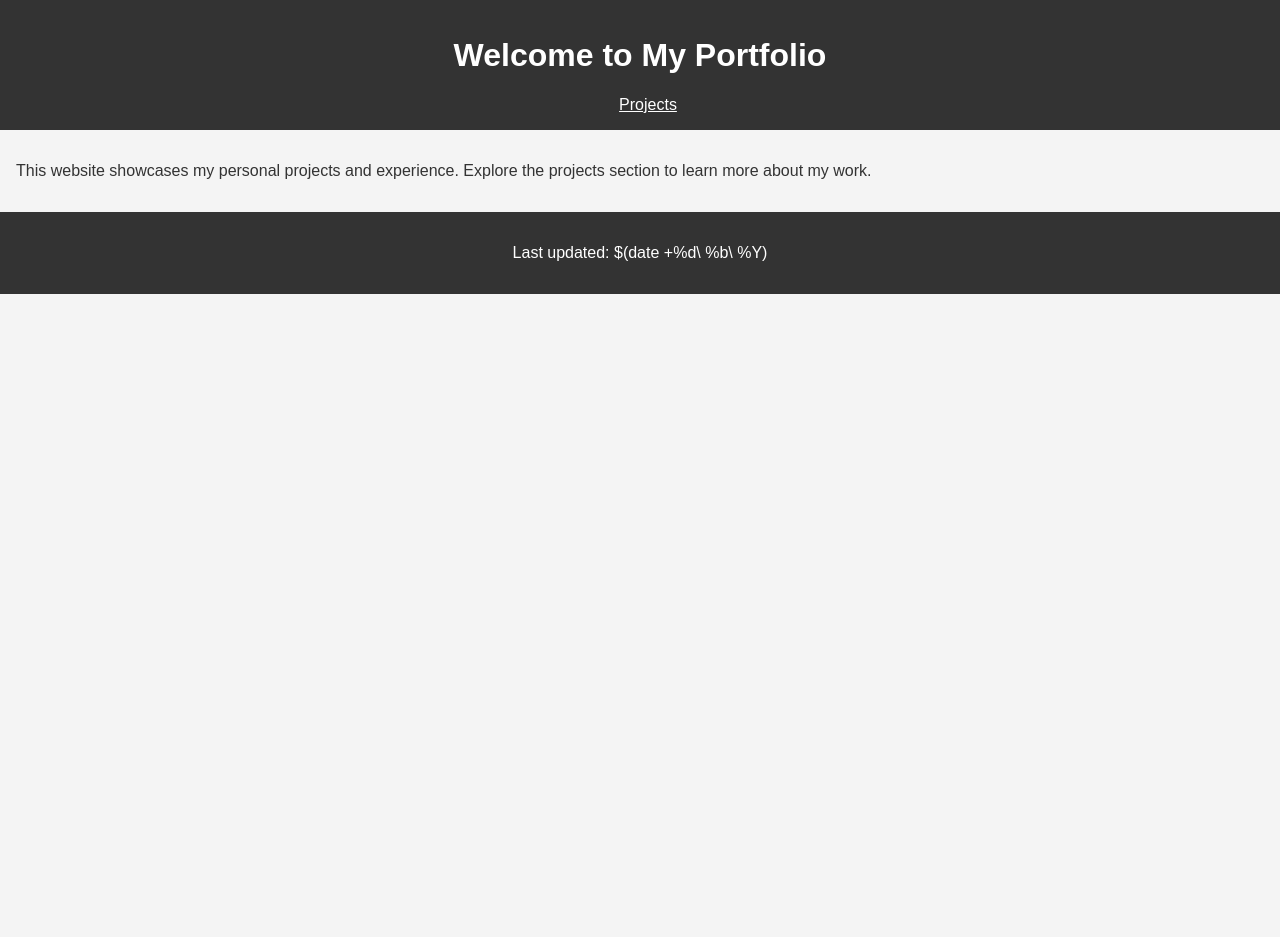
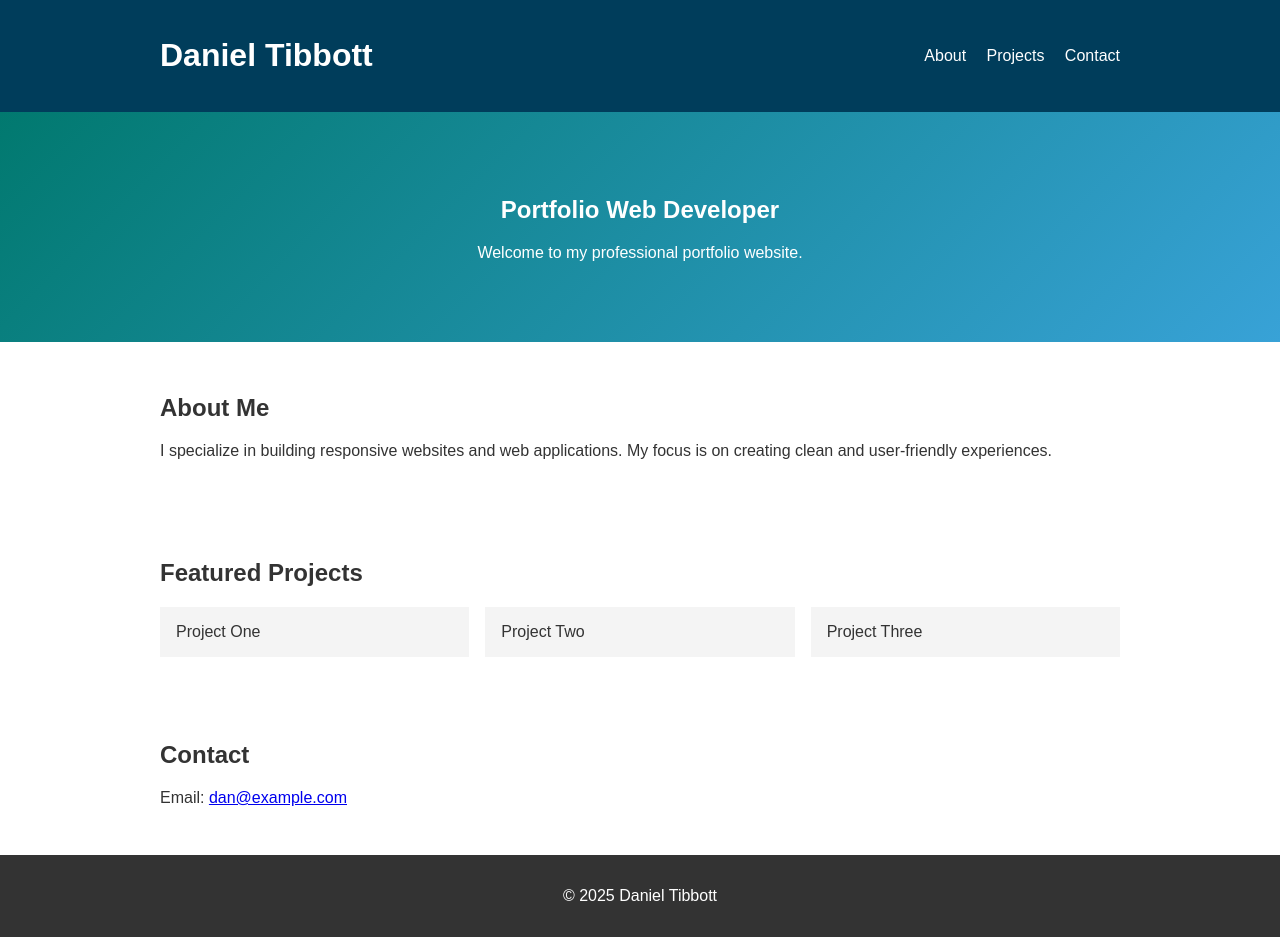
Before and after one commit to dan-tibbotts/tibbotts.com, a plain HTML site: page index.html in a window 1280 px wide. Before the commit the page ends 800 px from the top, so only its background shows below. Drawn offline with Linux system fonts and the light colour scheme.

Commit message:
Revamp portfolio design

```diff
--- a/index.html
+++ b/index.html
@@ -3,20 +3,58 @@
 <head>
   <meta charset="utf-8">
   <meta name="viewport" content="width=device-width, initial-scale=1">
-  <meta name="description" content="Personal Portfolio">
-  <title>My Portfolio</title>
+  <meta name="description" content="Portfolio of Daniel Tibbott">
+  <title>Daniel Tibbott - Portfolio</title>
   <link rel="stylesheet" href="style.css">
 </head>
 <body>
   <header>
-    <h1>Welcome to My Portfolio</h1>
-    <nav><a href="projects/index.html">Projects</a></nav>
+    <div class="container">
+      <h1>Daniel Tibbott</h1>
+      <nav>
+        <a href="#about">About</a>
+        <a href="#projects">Projects</a>
+        <a href="#contact">Contact</a>
+      </nav>
+    </div>
   </header>
-  <main>
-    <p>This website showcases my personal projects and experience. Explore the projects section to learn more about my work.</p>
-  </main>
+
+  <section class="hero">
+    <div class="container">
+      <h2>Portfolio Web Developer</h2>
+      <p>Welcome to my professional portfolio website.</p>
+    </div>
+  </section>
+
+  <section id="about" class="about">
+    <div class="container">
+      <h2>About Me</h2>
+      <p>I specialize in building responsive websites and web applications. My focus is on creating clean and user‑friendly experiences.</p>
+    </div>
+  </section>
+
+  <section id="projects" class="projects">
+    <div class="container">
+      <h2>Featured Projects</h2>
+      <div class="project-grid">
+        <div class="project-item">Project One</div>
+        <div class="project-item">Project Two</div>
+        <div class="project-item">Project Three</div>
+      </div>
+    </div>
+  </section>
+
+  <section id="contact" class="contact">
+    <div class="container">
+      <h2>Contact</h2>
+      <p>Email: <a href="mailto:dan@example.com">dan@example.com</a></p>
+    </div>
+  </section>
+
   <footer>
-    <p>Last updated: $(date +%d\ %b\ %Y)</p>
+    <div class="container">
+      <p>&copy; 2025 Daniel Tibbott</p>
+    </div>
   </footer>
 </body>
 </html>
--- a/style.css
+++ b/style.css
@@ -2,23 +2,71 @@ body {
   font-family: Arial, sans-serif;
   margin: 0;
   padding: 0;
-  background: #f4f4f4;
+  background: #fff;
   color: #333;
 }
-header, footer {
-  background: #333;
+
+header {
+  background: #003d5b;
   color: #fff;
+}
+
+header .container {
+  display: flex;
+  justify-content: space-between;
+  align-items: center;
   padding: 1em;
-  text-align: center;
 }
+
 header nav a {
   color: #fff;
   margin-left: 1em;
+  text-decoration: none;
 }
-main {
+
+.hero {
+  background: linear-gradient(135deg, #01796f, #38a2d7);
+  color: #fff;
+  padding: 4em 0;
+  text-align: center;
+}
+
+.about, .projects, .contact {
+  padding: 2em 0;
+}
+
+.container {
+  width: 90%;
+  max-width: 960px;
+  margin: 0 auto;
+}
+
+.project-grid {
+  display: flex;
+  flex-wrap: wrap;
+  gap: 1em;
+}
+
+.project-item {
+  flex: 1 1 calc(33% - 1em);
+  background: #f4f4f4;
   padding: 1em;
+  box-sizing: border-box;
 }
-main ul {
-  list-style-type: disc;
-  padding-left: 1.2em;
+
+footer {
+  background: #333;
+  color: #fff;
+  text-align: center;
+  padding: 1em 0;
 }
+
+@media (max-width: 600px) {
+  .project-item {
+    flex-basis: 100%;
+  }
+
+  header nav a {
+    margin-left: 0.5em;
+  }
+}
```
Also changed, not shown: projects/index.html (+15 -7 lines).
